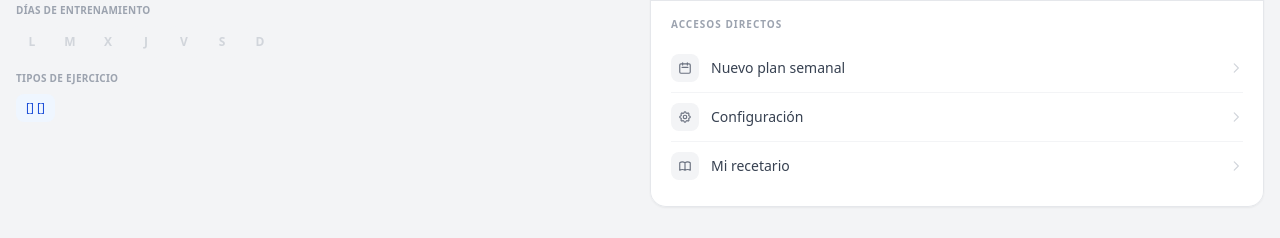
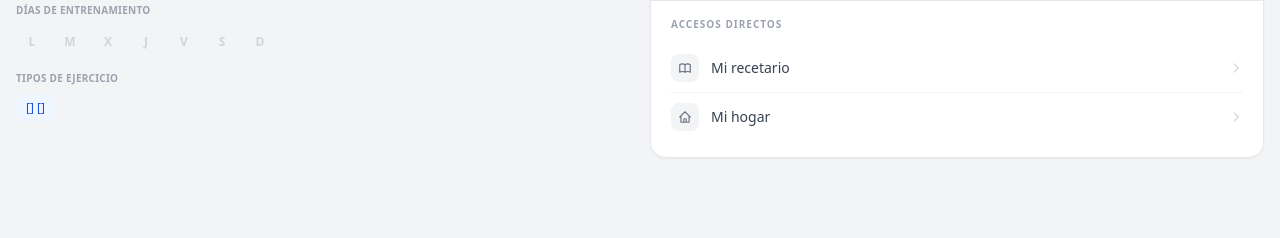
Before and after one commit to sagmpro/app_nutricion, a FastAPI app: template app/templates/dashboard.html in a window 1280 px wide. Shown: the part 562-800 px from the top of the page. Run offline with FastAPI, Linux system fonts and the light colour scheme; the template is opened without the code that fills it: most values are stand-ins (such as "Sample title", 1, 10 or a date in 2020); some libraries are stand-ins or nearby versions.

Commit message:
Dashboard accesos directos: keep only Recetario + Hogar (plan/config already on page)
Co-Authored-By: Claude Sonnet 4.6 <noreply@anthropic.com>

```diff
--- a/app/templates/dashboard.html
+++ b/app/templates/dashboard.html
@@ -232,36 +232,24 @@
     <div class="bg-white px-5 py-4">
       <p class="text-[10px] font-bold text-gray-400 uppercase tracking-widest mb-3">Accesos directos</p>
       <div class="divide-y divide-gray-100">
-        <a href="/plan" class="flex items-center gap-3 py-2.5 hover:text-green-700 transition-colors group">
-          <div class="w-7 h-7 rounded-lg bg-gray-100 flex items-center justify-center flex-shrink-0 group-hover:bg-green-100 transition-colors">
-            <svg class="w-3.5 h-3.5 text-gray-500 group-hover:text-green-600" fill="none" stroke="currentColor" viewBox="0 0 24 24">
-              <path stroke-linecap="round" stroke-linejoin="round" stroke-width="2" d="M8 7V3m8 4V3m-9 8h10M5 21h14a2 2 0 002-2V7a2 2 0 00-2-2H5a2 2 0 00-2 2v12a2 2 0 002 2z"/>
-            </svg>
-          </div>
-          <span class="flex-1 text-sm font-medium text-gray-700 group-hover:text-green-700">Nuevo plan semanal</span>
-          <svg class="w-3.5 h-3.5 text-gray-300 group-hover:text-green-400" fill="none" stroke="currentColor" viewBox="0 0 24 24">
-            <path stroke-linecap="round" stroke-linejoin="round" stroke-width="2" d="M9 5l7 7-7 7"/>
-          </svg>
-        </a>
-        <a href="/perfil" class="flex items-center gap-3 py-2.5 hover:text-green-700 transition-colors group">
-          <div class="w-7 h-7 rounded-lg bg-gray-100 flex items-center justify-center flex-shrink-0 group-hover:bg-green-100 transition-colors">
-            <svg class="w-3.5 h-3.5 text-gray-500 group-hover:text-green-600" fill="none" stroke="currentColor" viewBox="0 0 24 24">
-              <path stroke-linecap="round" stroke-linejoin="round" stroke-width="2" d="M10.325 4.317c.426-1.756 2.924-1.756 3.35 0a1.724 1.724 0 002.573 1.066c1.543-.94 3.31.826 2.37 2.37a1.724 1.724 0 001.065 2.572c1.756.426 1.756 2.924 0 3.35a1.724 1.724 0 00-1.066 2.573c.94 1.543-.826 3.31-2.37 2.37a1.724 1.724 0 00-2.572 1.065c-.426 1.756-2.924 1.756-3.35 0a1.724 1.724 0 00-2.573-1.066c-1.543.94-3.31-.826-2.37-2.37a1.724 1.724 0 00-1.065-2.572c-1.756-.426-1.756-2.924 0-3.35a1.724 1.724 0 001.066-2.573c-.94-1.543.826-3.31 2.37-2.37.996.608 2.296.07 2.572-1.065z"/>
-              <path stroke-linecap="round" stroke-linejoin="round" stroke-width="2" d="M15 12a3 3 0 11-6 0 3 3 0 016 0z"/>
-            </svg>
-          </div>
-          <span class="flex-1 text-sm font-medium text-gray-700 group-hover:text-green-700">Configuración</span>
-          <svg class="w-3.5 h-3.5 text-gray-300 group-hover:text-green-400" fill="none" stroke="currentColor" viewBox="0 0 24 24">
-            <path stroke-linecap="round" stroke-linejoin="round" stroke-width="2" d="M9 5l7 7-7 7"/>
-          </svg>
-        </a>
-        <a href="/recetario" class="flex items-center gap-3 py-2.5 hover:text-green-700 transition-colors group">
+        <a href="/recetario" class="flex items-center gap-3 py-2.5 transition-colors group">
           <div class="w-7 h-7 rounded-lg bg-gray-100 flex items-center justify-center flex-shrink-0 group-hover:bg-green-100 transition-colors">
             <svg class="w-3.5 h-3.5 text-gray-500 group-hover:text-green-600" fill="none" stroke="currentColor" viewBox="0 0 24 24">
               <path stroke-linecap="round" stroke-linejoin="round" stroke-width="2" d="M12 6.253v13m0-13C10.832 5.477 9.246 5 7.5 5S4.168 5.477 3 6.253v13C4.168 18.477 5.754 18 7.5 18s3.332.477 4.5 1.253m0-13C13.168 5.477 14.754 5 16.5 5c1.747 0 3.332.477 4.5 1.253v13C19.832 18.477 18.247 18 16.5 18c-1.746 0-3.332.477-4.5 1.253"/>
             </svg>
           </div>
           <span class="flex-1 text-sm font-medium text-gray-700 group-hover:text-green-700">Mi recetario</span>
+          <svg class="w-3.5 h-3.5 text-gray-300 group-hover:text-green-400" fill="none" stroke="currentColor" viewBox="0 0 24 24">
+            <path stroke-linecap="round" stroke-linejoin="round" stroke-width="2" d="M9 5l7 7-7 7"/>
+          </svg>
+        </a>
+        <a href="/hogar" class="flex items-center gap-3 py-2.5 transition-colors group">
+          <div class="w-7 h-7 rounded-lg bg-gray-100 flex items-center justify-center flex-shrink-0 group-hover:bg-green-100 transition-colors">
+            <svg class="w-3.5 h-3.5 text-gray-500 group-hover:text-green-600" fill="none" stroke="currentColor" viewBox="0 0 24 24">
+              <path stroke-linecap="round" stroke-linejoin="round" stroke-width="2" d="M3 12l2-2m0 0l7-7 7 7M5 10v10a1 1 0 001 1h3m10-11l2 2m-2-2v10a1 1 0 01-1 1h-3m-6 0a1 1 0 001-1v-4a1 1 0 011-1h2a1 1 0 011 1v4a1 1 0 001 1m-6 0h6"/>
+            </svg>
+          </div>
+          <span class="flex-1 text-sm font-medium text-gray-700 group-hover:text-green-700">Mi hogar</span>
           <svg class="w-3.5 h-3.5 text-gray-300 group-hover:text-green-400" fill="none" stroke="currentColor" viewBox="0 0 24 24">
             <path stroke-linecap="round" stroke-linejoin="round" stroke-width="2" d="M9 5l7 7-7 7"/>
           </svg>
```
